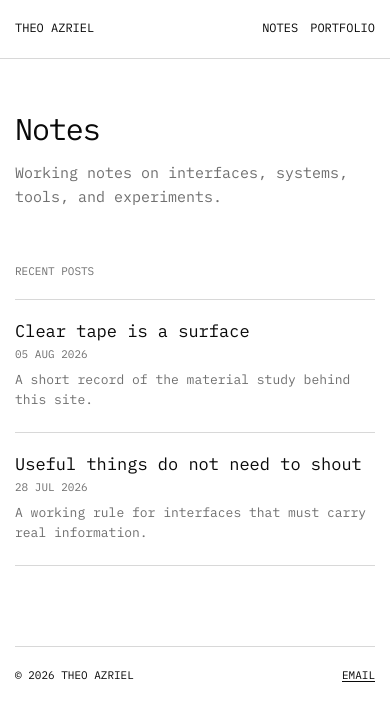
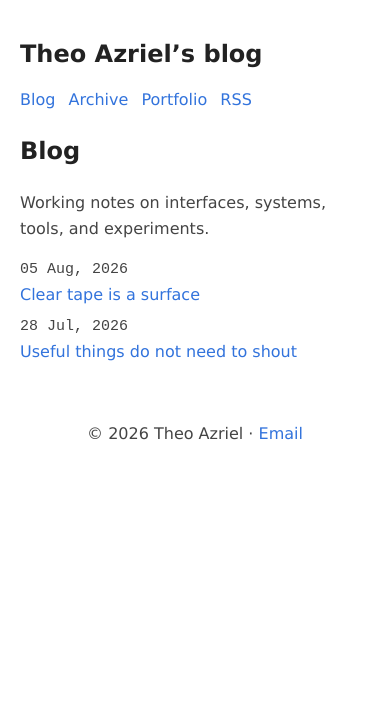
Before and after one commit to kmakr/webgl-bio, an Astro site in the folder apps/notes/: page / in a window 390 px wide. Built offline with nearby package versions, Linux system fonts and the light colour scheme; Astro itself is replaced by a stand-in of ours.

Commit message:
match Bear Blog UI and typography

```diff
--- a/apps/notes/package.json
+++ b/apps/notes/package.json
@@ -11,7 +11,6 @@
   },
   "dependencies": {
     "@astrojs/rss": "^4.0.19",
-    "@fontsource/ibm-plex-mono": "^5.2.6",
     "astro": "^7.1.6"
   },
   "devDependencies": {
--- a/apps/notes/src/components/SiteHeader.astro
+++ b/apps/notes/src/components/SiteHeader.astro
@@ -1,11 +1,11 @@
 <header class="site-header">
-  <div class="site-nav">
-    <a class="identity" href="/" aria-label="Theo Azriel notes home">Theo Azriel</a>
-    <nav aria-label="Primary navigation">
-      <a href="/">Notes</a>
+  <a class="title" href="/" aria-label="Theo Azriel blog home"><h1>Theo Azriel’s blog</h1></a>
+  <nav aria-label="Primary navigation">
+    <p>
+      <a href="/">Blog</a>
       <a href="/archive">Archive</a>
       <a href="https://theoazriel.com">Portfolio</a>
       <a href="/feed.xml">RSS</a>
-    </nav>
-  </div>
+    </p>
+  </nav>
 </header>
--- a/apps/notes/src/layouts/BaseLayout.astro
+++ b/apps/notes/src/layouts/BaseLayout.astro
@@ -1,10 +1,8 @@
 ---
-import '@fontsource/ibm-plex-mono/latin-400.css';
-import '@fontsource/ibm-plex-mono/latin-600.css';
 import '../styles/global.css';
 
 const {
-  title = 'Notes — Theo Azriel',
+  title = 'Theo Azriel’s blog',
   description = 'Working notes about interfaces, systems, and experiments by Theo Azriel.',
 } = Astro.props;
 const canonical = new URL(Astro.url.pathname, Astro.site);
--- a/apps/notes/src/pages/index.astro
+++ b/apps/notes/src/pages/index.astro
@@ -9,34 +9,24 @@ const formatDate = (date: Date) => new Intl.DateTimeFormat('en-GB', {
   day: '2-digit',
   month: 'short',
   year: 'numeric',
-}).format(date);
+}).format(date).replace(/ (\d{4})$/, ', $1');
 ---
 
 <BaseLayout>
   <SiteHeader />
-  <main class="page-shell home-shell">
-    <header class="home-intro">
-      <h1 id="page-title">Notes</h1>
+  <main>
+    <h2 id="page-title">Blog</h2>
     <p>Working notes on interfaces, systems, tools, and experiments.</p>
-    </header>
-
-    <section aria-labelledby="recent-title">
-      <h2 class="section-title" id="recent-title">Recent posts</h2>
-      <ol class="post-list">
+    <ul class="blog-posts" aria-label="Blog posts">
       {notes.map((note) => (
         <li>
-            <a href={`/notes/${note.id}`}>
-              <span>{note.data.title}</span>
           <time datetime={note.data.date.toISOString()}>{formatDate(note.data.date)}</time>
-            </a>
-            <p>{note.data.summary}</p>
+          <a href={`/notes/${note.id}`}>{note.data.title}</a>
         </li>
       ))}
-      </ol>
-    </section>
+    </ul>
   </main>
   <footer class="site-footer">
-    <span>© {new Date().getFullYear()} Theo Azriel</span>
-    <a href="mailto:theo.azriel@icloud.com">Email</a>
+    <p>© {new Date().getFullYear()} Theo Azriel · <a href="mailto:theo.azriel@icloud.com">Email</a></p>
   </footer>
 </BaseLayout>
--- a/apps/notes/src/styles/global.css
+++ b/apps/notes/src/styles/global.css
@@ -1,341 +1,215 @@
 :root {
-  color-scheme: light;
-  --paper: #fff;
-  --ink: #090909;
-  --quiet: #6f6f6f;
-  --line: #d8d8d8;
-  font-synthesis: none;
-  text-rendering: geometricPrecision;
+  color-scheme: light dark;
+  --width: 720px;
+  --font-main: Verdana, sans-serif;
+  --font-secondary: Verdana, sans-serif;
+  --font-scale: 1em;
+  --background-color: #fff;
+  --heading-color: #222;
+  --text-color: #444;
+  --link-color: #3273dc;
+  --visited-color: #8b6fcb;
+  --code-background-color: #f2f2f2;
+  --code-color: #222;
+  --blockquote-color: #222;
+}
+
+@media (prefers-color-scheme: dark) {
+  :root {
+    --background-color: #01242e;
+    --heading-color: #eee;
+    --text-color: #ddd;
+    --link-color: #8cc2dd;
+    --visited-color: #8b6fcb;
+    --code-background-color: #000;
+    --code-color: #ddd;
+    --blockquote-color: #ccc;
+  }
 }
 
 * {
   box-sizing: border-box;
 }
 
-html {
-  background: var(--paper);
+body {
+  max-width: var(--width);
+  margin: auto;
+  padding: 20px;
+  overflow-wrap: break-word;
+  background-color: var(--background-color);
+  color: var(--text-color);
+  font-family: var(--font-secondary);
+  font-size: var(--font-scale);
+  line-height: 1.5;
+  text-align: left;
+  word-wrap: break-word;
 }
 
-body {
-  min-width: 320px;
-  margin: 0;
-  background: var(--paper);
-  color: var(--ink);
-  font-family: "IBM Plex Mono", monospace;
-  font-size: 15px;
-  line-height: 1.65;
+h1,
+h2,
+h3,
+h4,
+h5,
+h6 {
+  color: var(--heading-color);
+  font-family: var(--font-main);
 }
 
 a {
-  color: inherit;
-  text-decoration-thickness: 1px;
-  text-underline-offset: 0.16em;
+  color: var(--link-color);
+  cursor: pointer;
+  text-decoration: none;
+}
+
+a:visited {
+  color: var(--visited-color);
+}
+
+a:hover {
+  text-decoration: underline;
 }
 
 a:focus-visible {
-  outline: 1px solid var(--ink);
-  outline-offset: 4px;
+  outline: 2px solid var(--link-color);
+  outline-offset: 3px;
 }
 
-.site-header {
-  border-bottom: 1px solid var(--line);
+nav a {
+  margin-right: 8px;
 }
 
-.site-nav,
-.page-shell,
-.note-shell,
-.archive-shell,
-.not-found,
-.site-footer {
-  width: min(100% - 40px, 720px);
-  margin-inline: auto;
+strong,
+b {
+  color: var(--heading-color);
 }
 
-.site-nav {
-  display: flex;
-  align-items: center;
-  justify-content: space-between;
-  min-height: 58px;
-  font-size: 12px;
-  text-transform: uppercase;
+time {
+  font-family: monospace;
+  font-size: 15px;
+  font-style: normal;
 }
 
-.identity {
-  font-weight: 600;
+main {
+  line-height: 1.6;
+}
+
+table {
+  width: 100%;
+}
+
+hr {
+  border: 0;
+  border-top: 1px dashed;
+}
+
+img {
+  max-width: 100%;
+}
+
+code {
+  padding: 2px;
+  border-radius: 3px;
+  background-color: var(--code-background-color);
+  color: var(--code-color);
+  font-family: monospace;
+}
+
+blockquote {
+  margin-left: 0;
+  padding-left: 20px;
+  border-left: 1px solid #999;
+  color: var(--blockquote-color);
+  font-style: italic;
+}
+
+footer {
+  padding: 25px 0;
+  text-align: center;
+}
+
+.title:hover {
   text-decoration: none;
 }
 
-.site-nav nav {
-  display: flex;
-  gap: 16px;
-}
-
-.site-nav nav a {
-  text-decoration: none;
-}
-
-.site-nav nav a:hover,
-.post-list a:hover,
-.archive-year a:hover {
-  color: var(--quiet);
-}
-
-.home-shell {
-  padding-block: 76px 110px;
-}
-
-.home-intro {
-  margin-bottom: 72px;
-}
-
-.home-intro h1,
-.archive-header h1,
-.not-found h1,
-.note-header h1 {
-  margin: 0;
-  font-size: clamp(30px, 5vw, 42px);
-  font-weight: 600;
-  line-height: 1.15;
-  letter-spacing: -0.035em;
-}
-
-.home-intro p {
-  max-width: 600px;
-  margin: 14px 0 0;
-  color: var(--quiet);
-}
-
-.section-title,
-.eyebrow,
-.note-kicker {
-  margin: 0 0 18px;
-  color: var(--quiet);
-  font-size: 11px;
-  font-weight: 400;
-  letter-spacing: 0;
-  text-transform: uppercase;
-}
-
-.post-list {
-  margin: 0;
-  padding: 0;
-  border-top: 1px solid var(--line);
-  list-style: none;
-}
-
-.post-list li {
-  padding: 20px 0 22px;
-  border-bottom: 1px solid var(--line);
-}
-
-.post-list a {
-  display: flex;
-  gap: 20px;
-  justify-content: space-between;
-  font-size: 17px;
-  font-weight: 600;
-  line-height: 1.35;
-  text-decoration: none;
-}
-
-.post-list time {
-  flex: 0 0 auto;
-  color: var(--quiet);
-  font-size: 11px;
-  font-weight: 400;
-  text-transform: uppercase;
-}
-
-.post-list p {
-  margin: 7px 0 0;
-  color: var(--quiet);
-  font-size: 13px;
-  line-height: 1.55;
-}
-
-.site-footer,
-.note-footer {
-  display: flex;
-  justify-content: space-between;
-  padding-block: 20px 40px;
-  border-top: 1px solid var(--line);
-  font-size: 11px;
-  text-transform: uppercase;
-}
-
-.note-shell {
-  padding-top: 74px;
-}
-
-.note-header {
-  padding-bottom: 42px;
-  border-bottom: 1px solid var(--line);
+.title h1 {
+  font-size: 1.5em;
 }
 
 .note-summary {
-  max-width: 620px;
-  margin: 16px 0 0;
-  color: var(--quiet);
-}
-
-.note-meta {
-  display: flex;
-  align-items: center;
-  justify-content: space-between;
-  gap: 20px;
-  margin-top: 28px;
-  color: var(--quiet);
-  font-size: 11px;
-  text-transform: uppercase;
-}
-
-.tag-list {
-  display: flex;
-  flex-wrap: wrap;
-  gap: 12px;
+  font-style: italic;
 }
 
 .prose {
-  padding-block: 56px 80px;
-  font-size: 16px;
-  line-height: 1.75;
-}
-
-.prose > :first-child {
-  margin-top: 0;
-}
-
-.prose > :last-child {
-  margin-bottom: 0;
-}
-
-.prose p,
-.prose ul,
-.prose ol {
-  margin: 0 0 1.5em;
+  margin: 1.5em 0;
 }
 
 .prose h2 {
-  margin: 2.8em 0 0.75em;
-  font-size: 18px;
-  line-height: 1.35;
+  font-size: 1.25em;
 }
 
-.prose blockquote {
-  margin: 2em 0;
-  padding-left: 18px;
-  border-left: 1px solid var(--ink);
+ul.blog-posts {
+  padding: unset;
+  list-style-type: none;
 }
 
-.prose code {
-  padding: 0.08em 0.25em;
-  background: #f2f2f2;
-  font: inherit;
-  font-size: 0.9em;
+ul.blog-posts li {
+  display: flex;
 }
 
-.note-footer {
-  width: 100%;
+ul.blog-posts li time {
+  flex: 0 0 130px;
+}
+
+ul.blog-posts li a:visited {
+  color: var(--visited-color);
 }
 
 .archive-shell,
 .not-found {
-  min-height: calc(100svh - 58px);
-  padding-block: 74px 110px;
+  min-height: 50vh;
 }
 
-.archive-header {
-  margin-bottom: 64px;
+.archive-header .eyebrow {
+  display: none;
 }
 
 .archive-year {
   display: grid;
-  grid-template-columns: 80px 1fr;
-  gap: 24px;
-  margin-top: 42px;
+  grid-template-columns: 90px 1fr;
+  gap: 20px;
 }
 
 .archive-year h2 {
-  margin: 2px 0 0;
-  font-size: 12px;
-  font-weight: 400;
+  font-size: 1em;
 }
 
 .archive-year ol {
-  margin: 0;
   padding: 0;
-  border-top: 1px solid var(--line);
   list-style: none;
 }
 
 .archive-year li {
   display: flex;
+  gap: 16px;
   justify-content: space-between;
-  gap: 20px;
-  padding: 14px 0;
-  border-bottom: 1px solid var(--line);
 }
 
 .archive-year time {
   flex: 0 0 auto;
-  color: var(--quiet);
-  font-size: 11px;
 }
 
-.not-found a {
-  display: inline-block;
-  margin-top: 36px;
-}
-
-@media (max-width: 600px) {
-  .site-nav,
-  .page-shell,
-  .note-shell,
-  .archive-shell,
-  .not-found,
-  .site-footer {
-    width: min(100% - 30px, 720px);
+@media (max-width: 520px) {
+  ul.blog-posts li {
+    display: block;
+    margin-bottom: 8px;
   }
 
-  .site-nav nav {
-    gap: 12px;
-  }
-
-  .site-nav nav a:nth-child(2),
-  .site-nav nav a:nth-child(4) {
-    display: none;
-  }
-
-  .home-shell,
-  .archive-shell,
-  .not-found {
-    padding-block: 54px 80px;
-  }
-
-  .home-intro {
-    margin-bottom: 52px;
-  }
-
-  .post-list a {
+  ul.blog-posts li time {
     display: block;
-  }
-
-  .post-list time {
-    display: block;
-    margin-top: 5px;
-  }
-
-  .note-shell {
-    padding-top: 54px;
-  }
-
-  .note-meta {
-    align-items: flex-start;
-    flex-direction: column;
   }
 
   .archive-year {
     grid-template-columns: 1fr;
-    gap: 10px;
+    gap: 0;
   }
 }
```
Also changed, not shown: apps/notes/src/layouts/NoteLayout.astro (+15 -18 lines), 1 other file. Lines whose indentation alone changed are shown as unchanged.
